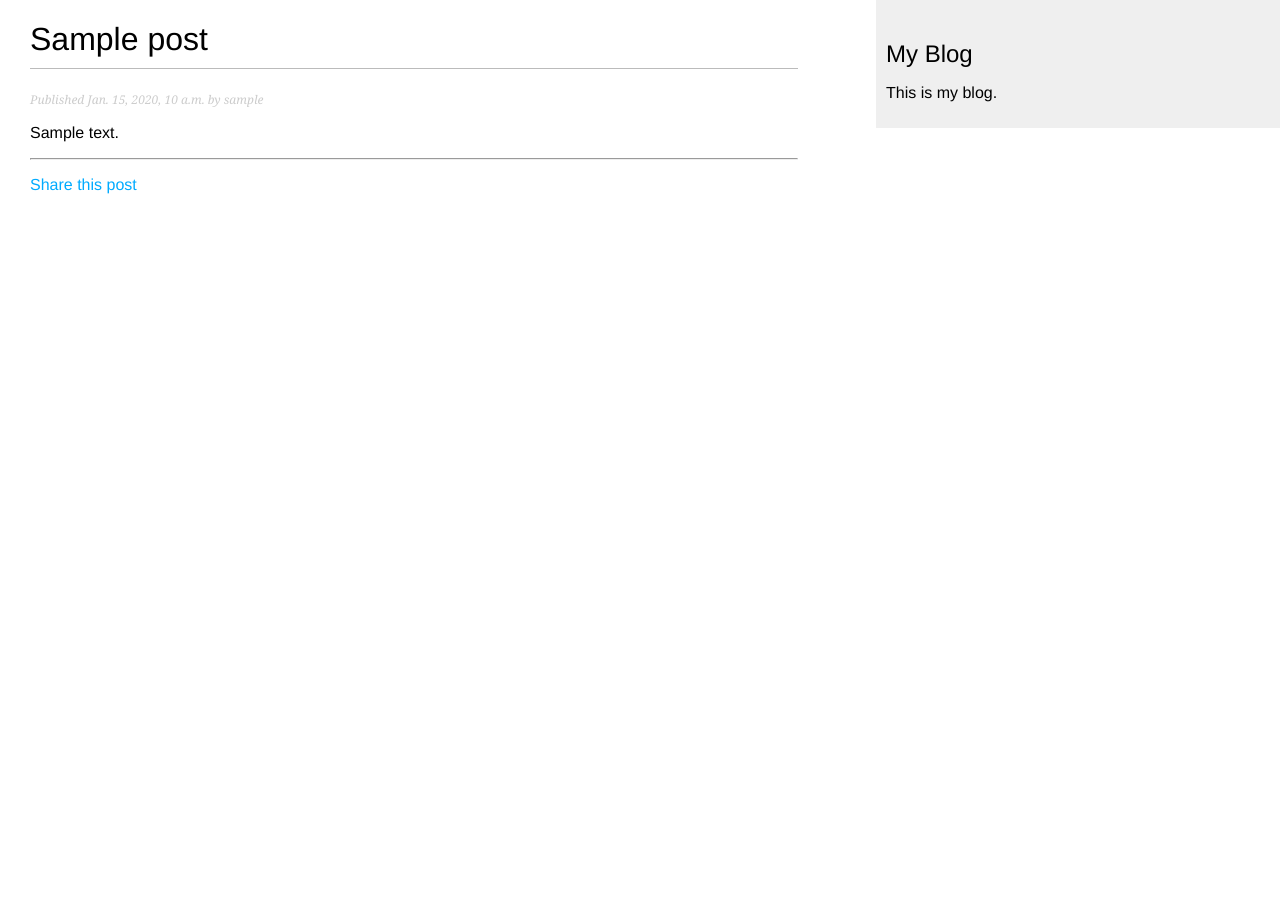
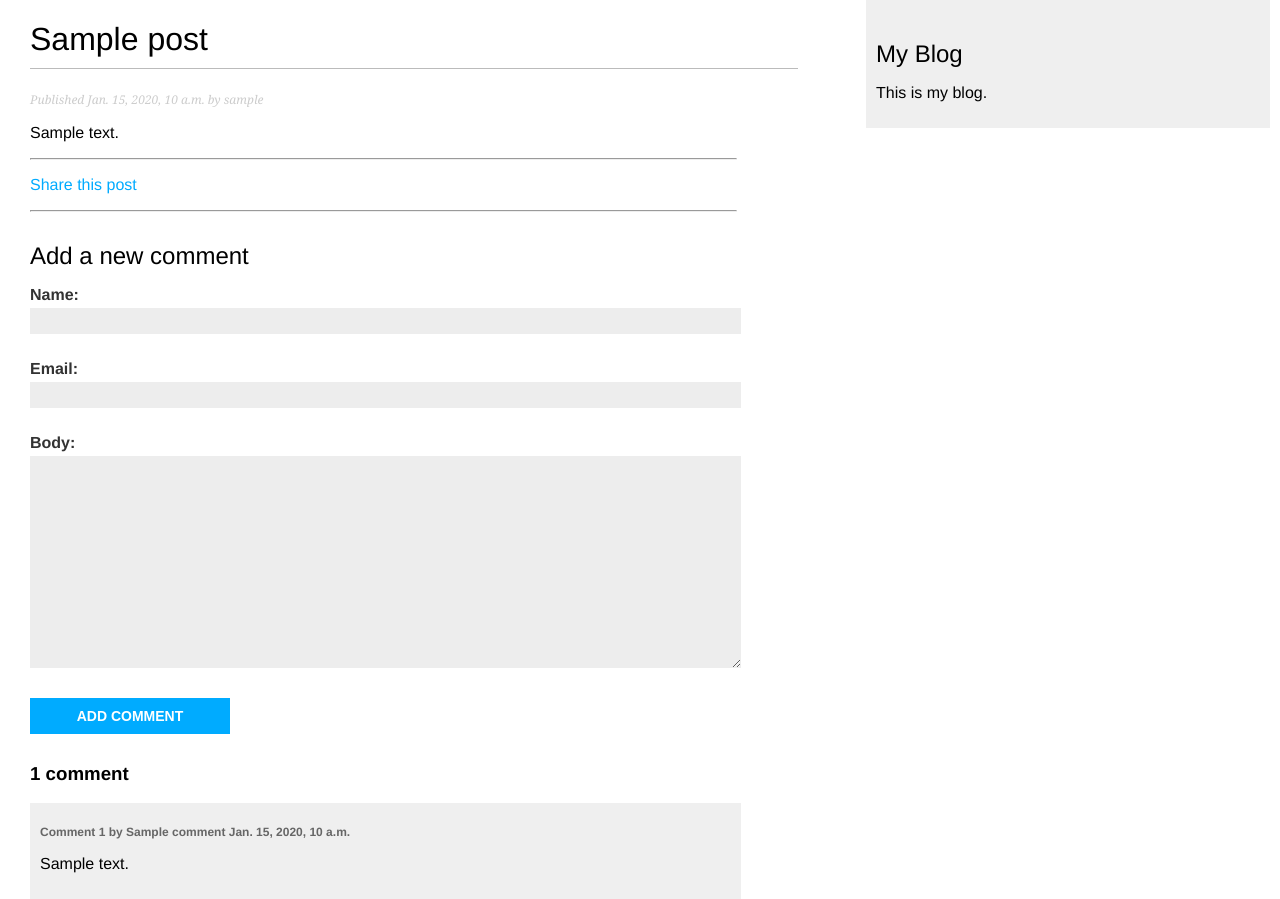
Before and after one commit to abhie-lp/django-blog, a Django app: a page that uses blog/templates/blog/post/detail.html in a window 1280 px wide. Before the commit the page ends 194 px from the top, so only its background shows below. Run offline with Django 3.2, Linux system fonts and the light colour scheme; tables that the repository leaves empty hold one stand-in row (values such as "Sample post"); parts of the project's set-up code (start-up, migrations or seed data) failed here and were passed over.

Commit message:
Comment form

```diff
--- a/blog/forms.py
+++ b/blog/forms.py
@@ -1,4 +1,16 @@
 from django import forms
+
+from .models import Comment
+
+
+class CommentForm(forms.ModelForm):
+    class Meta:
+        model = Comment
+        fields = "name", "email", "body"
+
+    def __init__(self, *args, **kwargs):
+        super(CommentForm, self).__init__(*args, **kwargs)
+        self.fields["body"].widget = forms.Textarea()
 
 
 class EmailPostForm(forms.Form):
--- a/blog/templates/blog/post/detail.html
+++ b/blog/templates/blog/post/detail.html
@@ -9,4 +9,29 @@
   <p>
     <a href="{% url 'blog:post_share' post.id %}">Share this post</a>
   </p>
+  <hr>
+  {% if new_comment %}
+    <h2>Your comment has been successfully added.</h2>
+  {% else %}
+    <h2>Add a new comment</h2>
+    <form method="post">
+      {% csrf_token %}
+      {{ comment_form.as_p }}
+      <p><input type="submit" value="Add Comment"></p>
+    </form>
+  {% endif %}
+  {% with comments.count as total_comments %}
+    <h3>{{ total_comments }} comment{{ total_comments|pluralize }}</h3>
+  {% endwith %}
+  {% for comment in comments %}
+    <div class="comment">
+      <p class="info">
+        Comment {{ forloop.counter }} by {{ comment.name }}
+        {{ comment.created }}
+      </p>
+      {{ comment.body|linebreaks }}
+    </div>
+  {% empty %}
+    <p>There are not comments yet.</p>
+  {% endfor %}
 {% endblock content %}
--- a/blog/views.py
+++ b/blog/views.py
@@ -2,8 +2,8 @@ from django.shortcuts import render, get_object_or_404
 from django.core.mail import send_mail
 from django.core.paginator import Paginator, EmptyPage, PageNotAnInteger
 
-from .models import Post
-from .forms import EmailPostForm
+from .models import Post, Comment
+from .forms import EmailPostForm, CommentForm
 
 
 def post_share(request, post_id):
@@ -45,4 +45,18 @@ def post_detail(request, year, month, day, post):
         publish__year=year, publish__month=month, publish__day=day
     )
 
-    return render(request, "blog/post/detail.html", {"post": post})
+    comments = post.comments.filter(active=True)
+
+    new_comment = None
+    if request.method == "POST":
+        comment_form = CommentForm(data=request.POST)
+        if comment_form.is_valid():
+            new_comment: Comment = comment_form.save(commit=False)
+            new_comment.post = post
+            new_comment.save()
+    else:
+        comment_form = CommentForm()
+
+    return render(request, "blog/post/detail.html",
+                  {"post": post, "comments": comments,
+                   "new_comment": new_comment, "comment_form": comment_form})
--- a/static/css/blog.css
+++ b/static/css/blog.css
@@ -29,6 +29,7 @@ h2 {
 #sidebar {
     float:right;
     width:30%;
+    margin-right: 10px;
     padding:10px;
     background:#efefef;
     height:100%;
@@ -49,19 +50,22 @@ p.date {
 
 /* forms */
 label {
-    float:left;
+    /*float:left;*/
     clear:both;
+    display: block;
     color:#333;
     margin-bottom:4px;
+    font-weight: bold;
 }
 input, textarea {
     clear:both;
-    float:left;
+    /*float:left;*/
     margin:0 0 10px;
     background:#ededed;
     border:0;
     padding:6px 10px;
     font-size:12px;
+    width: 90%;
 }
 input[type=submit] {
     font-weight:bold;
@@ -70,7 +74,17 @@ input[type=submit] {
     padding:10px 20px;
     font-size:14px;
     text-transform:uppercase;
+    width: 200px;
 }
+
+textarea#id_body {
+    height: 200px;
+}
+
+hr {
+    margin-right: 8%;
+}
+
 .errorlist {
     color:#cc0033;
     float:left;
@@ -81,6 +95,7 @@ input[type=submit] {
 /* comments */
 .comment {
     padding:10px;
+    width: 90%;
 }
 .comment:nth-child(even) {
     background:#efefef;
```
